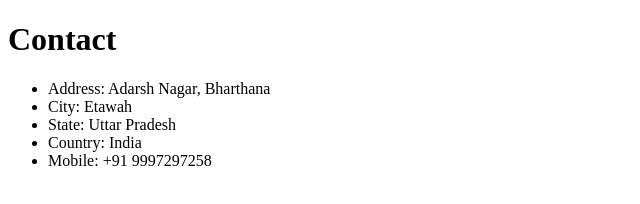
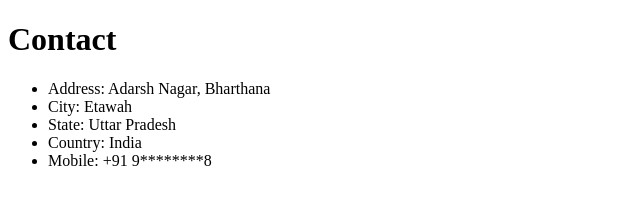
Before and after one commit to 009Devanshu/My-Resume, a plain HTML site: page public/contact-details.html in a window 1280 px wide. Shown: the full height of the page, 0-640 px from the left. Drawn offline with Linux system fonts and the light colour scheme.

Commit message:
Update contact-details.html

```diff
--- a/public/contact-details.html
+++ b/public/contact-details.html
@@ -12,7 +12,7 @@
         <li>City: Etawah</li>
         <li>State: Uttar Pradesh</li>
         <li>Country: India</li>
-        <li>Mobile: +91 9997297258</li>
+        <li>Mobile: +91 9********8</li>
     </ul>
 </body>
 </html>
```
